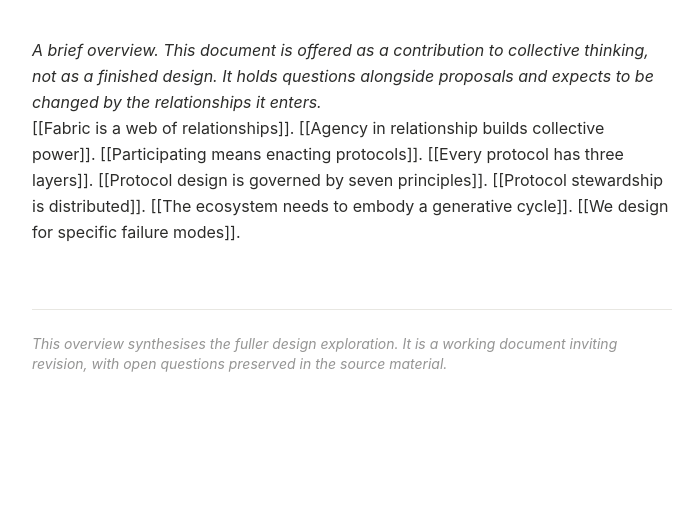
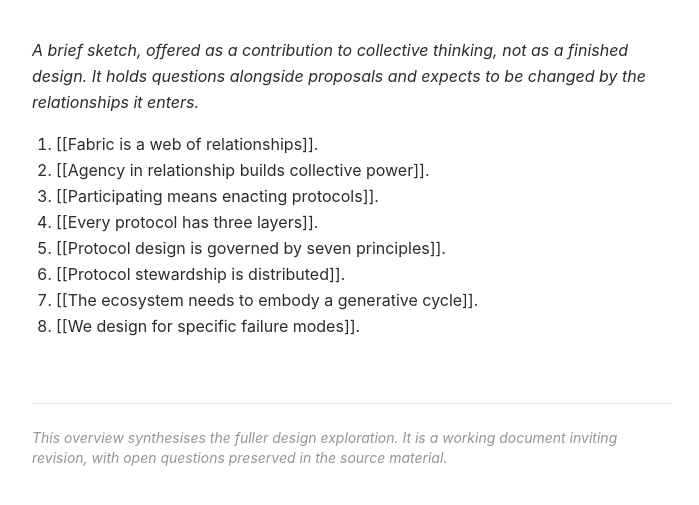
Before and after one commit to wowo101/relational-protocols, an Astro site: page /relational-protocols/notes in a window 1280 px wide. Shown: the part 79-584 px from the top of the page, without its empty margins (288-987 px from the left). Built offline with nearby package versions, Linux system fonts and the light colour scheme; Astro itself is replaced by a stand-in of ours.

Commit message:
Add typography defaults for prose content
Vertical margins on p/ol/ul, decimal list styling. Update entry
note intro text and switch spine to numbered list.

Co-Authored-By: Claude Opus 4.6 (1M context) <noreply@anthropic.com>

```diff
--- a/src/content/notes/index.md
+++ b/src/content/notes/index.md
@@ -4,13 +4,13 @@ order: 0
 description: "A brief overview offered as a contribution to collective thinking"
 ---
 
-*A brief overview. This document is offered as a contribution to collective thinking, not as a finished design. It holds questions alongside proposals and expects to be changed by the relationships it enters.*
+*A brief sketch, offered as a contribution to collective thinking, not as a finished design. It holds questions alongside proposals and expects to be changed by the relationships it enters.*
 
-[[Fabric is a web of relationships]].
-[[Agency in relationship builds collective power]].
-[[Participating means enacting protocols]].
-[[Every protocol has three layers]].
-[[Protocol design is governed by seven principles]].
-[[Protocol stewardship is distributed]].
-[[The ecosystem needs to embody a generative cycle]].
-[[We design for specific failure modes]].
+1. [[Fabric is a web of relationships]].
+2. [[Agency in relationship builds collective power]].
+3. [[Participating means enacting protocols]].
+4. [[Every protocol has three layers]].
+5. [[Protocol design is governed by seven principles]].
+6. [[Protocol stewardship is distributed]].
+7. [[The ecosystem needs to embody a generative cycle]].
+8. [[We design for specific failure modes]].
--- a/src/styles/global.css
+++ b/src/styles/global.css
@@ -19,3 +19,18 @@ a {
 a:hover {
   text-decoration-color: var(--color-text-primary);
 }
+
+p, ol, ul {
+  margin-top: 1em;
+  margin-bottom: 1em;
+}
+
+ol {
+  list-style-type: decimal;
+  padding-left: 1.5em;
+}
+
+ul {
+  list-style-type: disc;
+  padding-left: 1.5em;
+}
```
